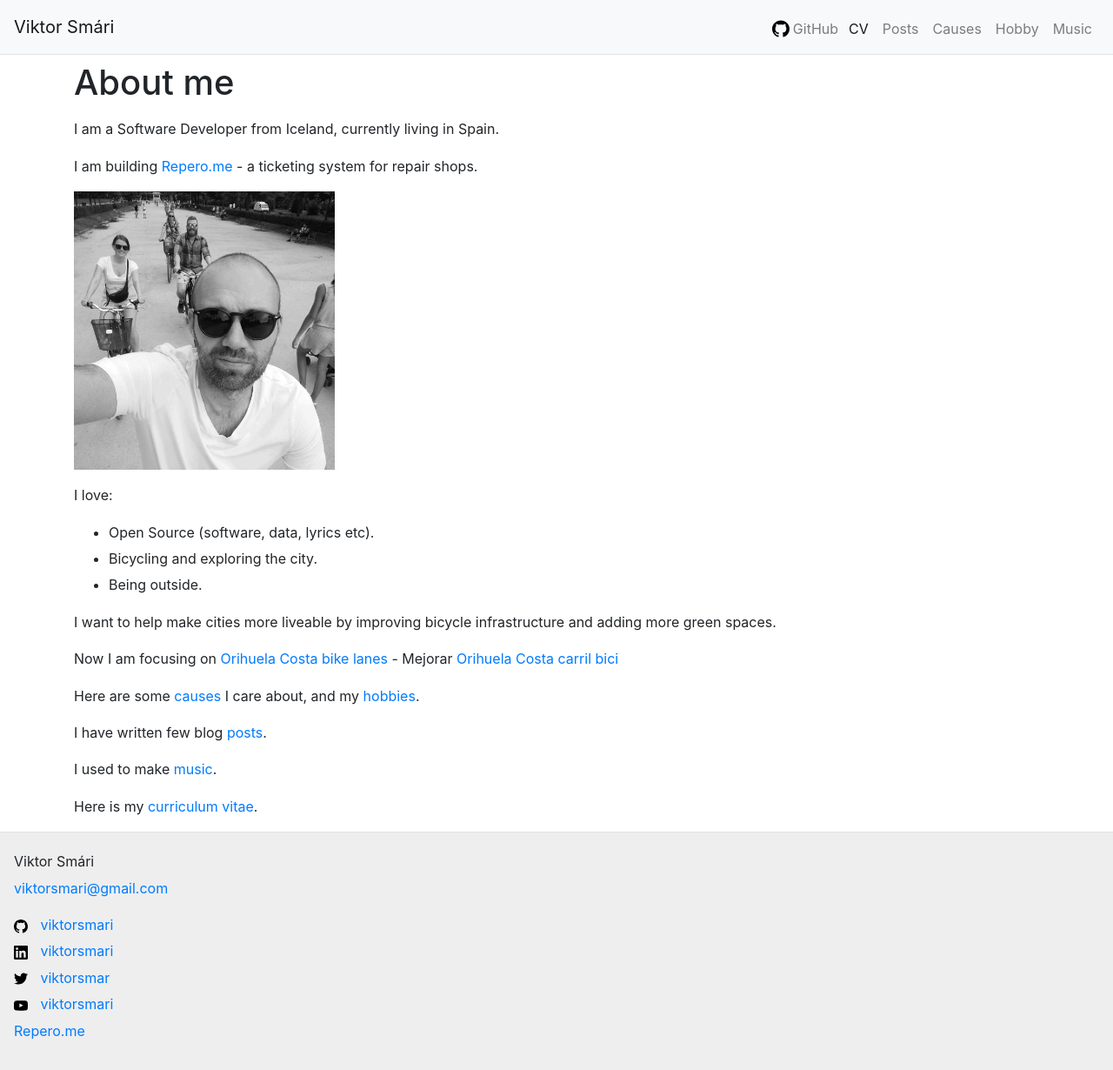
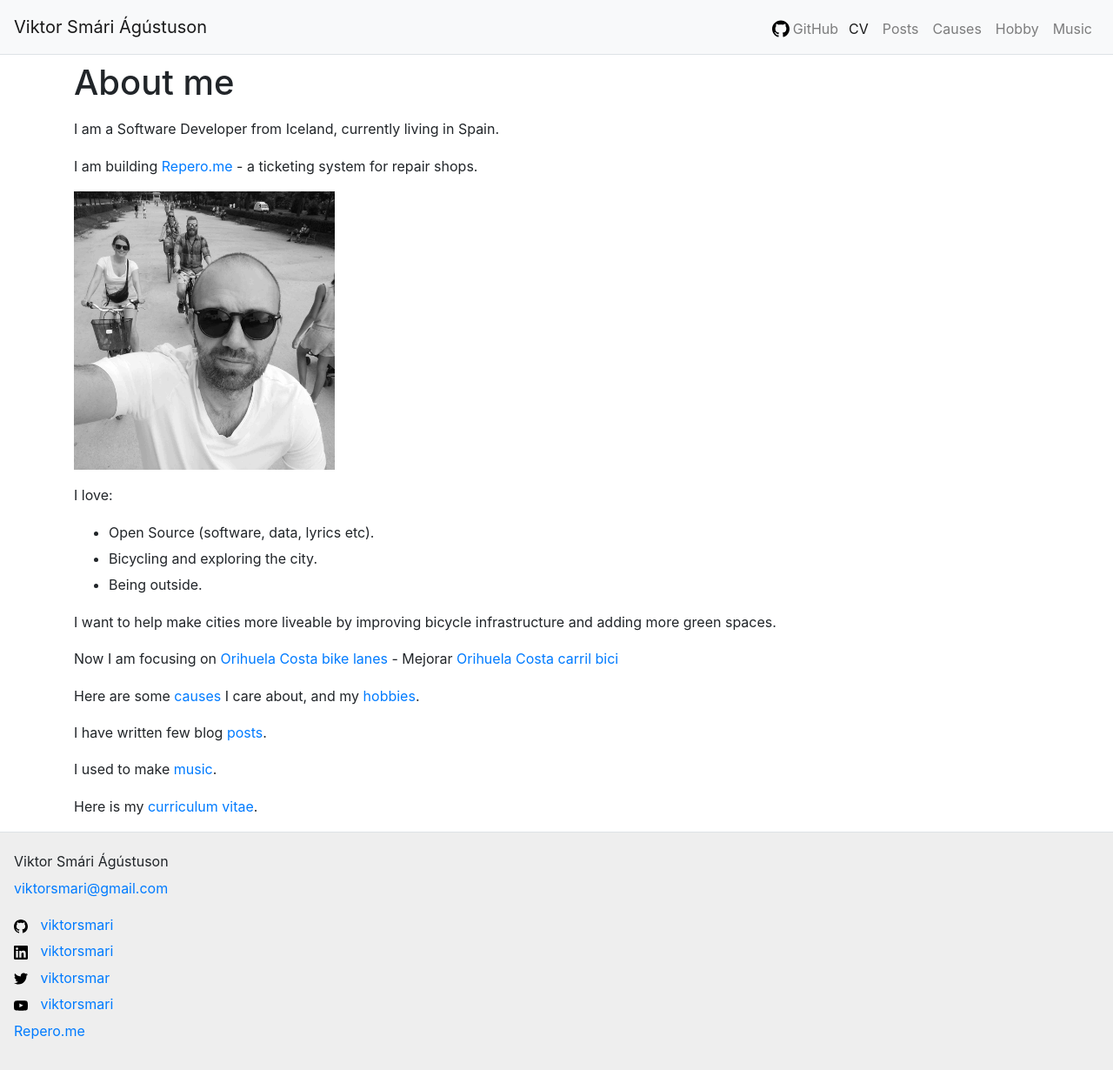
Before and after one commit to viktorsmari/viktorsmari.github.io, a Jekyll site: the page built from index.md, in a window 1280 px wide and 1230 px high. Shown: the whole window at 87% size. Built offline with Jekyll 4.4.1, drawn with Linux system fonts in a browser that asks for light colours; comment, search, counter and statistics services are not loaded.

Commit message:
Update _config.yml

```diff
--- a/_config.yml
+++ b/_config.yml
@@ -1,5 +1,5 @@
 ---
-title: Viktor Smári
+title: Viktor Smári Ágústuson
 timezone: UTC
 collections:
   posts:
```
